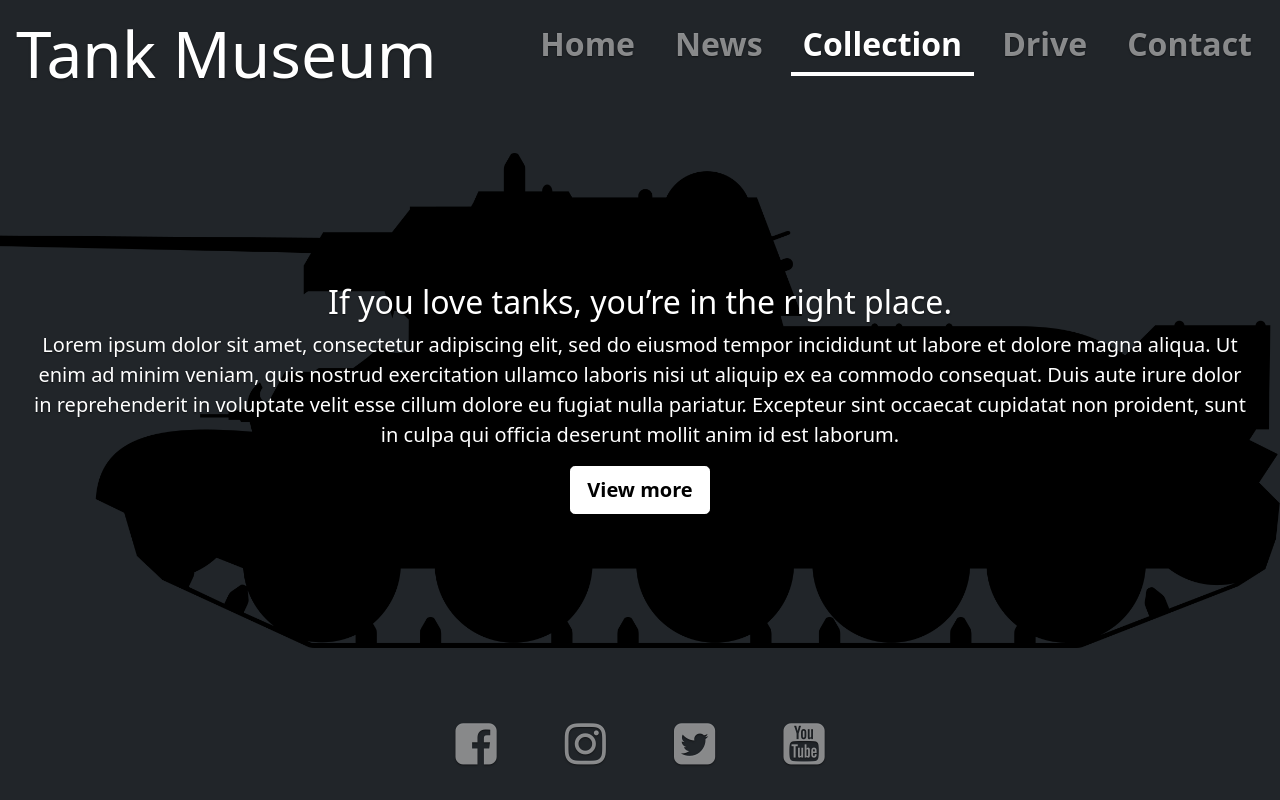
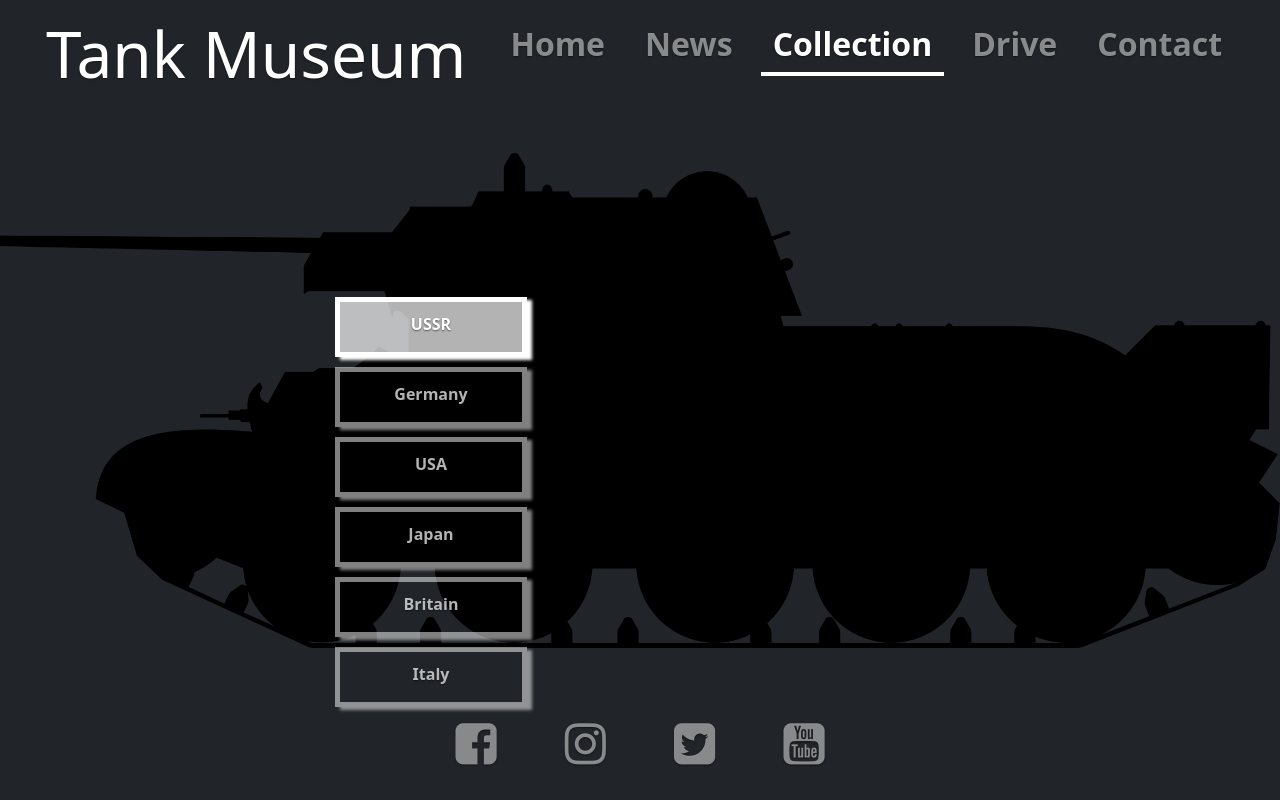
Before and after one commit to to-som-ja/TankMuseum, a PHP site: page /collection.html in a window 1280 px wide. Run offline with PHP 8.4, Linux system fonts and the light colour scheme; some libraries are stand-ins or nearby versions.

Commit message:
collection

```diff
--- /dev/null
+++ b/collection.css
@@ -0,0 +1,45 @@
+main {
+
+  max-width: 90rem;;
+}
+.tento {
+  float: left;
+
+
+}
+.nav li {
+  list-style-type: none;
+  padding: 5px;
+}
+.nav li a {
+  text-decoration: none;
+  display: block;
+  width: 12em;
+  height: 60px;
+  padding-top: 10px;
+  border: rgba(255, 255, 255, 0.5) 5px solid;
+  box-shadow: 5px 3px 3px rgba(255, 255, 255, 0.5);
+  color: rgba(255, 255, 255, 0.7);
+  font-size: 100%;
+  font-weight: 700;
+  font-style: normal;
+
+  text-align: center;
+}
+.nav li :hover {
+  background-color: rgba(255, 255, 255, 0.2);
+  border: rgba(255, 255, 255, 0.8) 5px solid;
+  box-shadow: 5px 3px 3px rgba(255, 255, 255, 0.8);
+}
+.nav li .active {
+  border: rgba(255, 255, 255, 1) 5px solid;
+  box-shadow: 5px 3px 3px rgba(255, 255, 255, 1);
+  color: rgba(255, 255, 255, 1);
+  background-color: rgba(255, 255, 255, 0.7);
+}
+.pictures{
+
+}
+.pictures img{
+  padding: 0.7rem;
+}
--- a/collection.html
+++ b/collection.html
@@ -6,47 +6,85 @@
     <link rel="icon" href="tank_icon.png" />
     <title>Tank Museum</title>
 
-    <link href="https://cdn.jsdelivr.net/npm/bootstrap@5.1.1/dist/css/bootstrap.min.css" rel="stylesheet"/>
+    <link
+      href="https://cdn.jsdelivr.net/npm/bootstrap@5.1.1/dist/css/bootstrap.min.css"
+      rel="stylesheet"
+    />
     <script src="https://cdn.jsdelivr.net/npm/bootstrap@5.1.1/dist/js/bootstrap.bundle.min.js"></script>
-    <link rel="stylesheet" href="https://cdnjs.cloudflare.com/ajax/libs/font-awesome/4.7.0/css/font-awesome.min.css">
+    <link
+      rel="stylesheet"
+      href="https://cdnjs.cloudflare.com/ajax/libs/font-awesome/4.7.0/css/font-awesome.min.css"
+    />
     <link rel="stylesheet" href="style.css" />
+    <link rel="stylesheet" href="collection.css" />
   </head>
 
-  <body class="d-flex h-100 text-center text-white bg-dark "  >
+  <body class="d-flex h-100 text-center text-white bg-dark">
     <div class="cover-container d-flex w-100 h-100 p-3 mx-auto flex-column">
-      <header class="mb-auto">
+      <header class="mb-auto cover-container mx-auto">
         <div class="toto">
           <h1 class="float-md-start mb-0">Tank Museum</h1>
           <nav class="nav nav-masthead justify-content-center float-md-end">
             <a class="nav-link" href="index.html">Home</a>
             <a class="nav-link" href="news.html">News</a>
-            <a class="nav-link active" aria-current="page" href="#">Collection</a>
+            <a class="nav-link active" aria-current="page" href="#"
+              >Collection</a
+            >
             <a class="nav-link" href="drive.html">Drive</a>
             <a class="nav-link" href="contact.html">Contact</a>
           </nav>
         </div>
       </header>
 
-      <main class="px-3">
-        <h2>If you love tanks, you’re in the right place.</h2>
-        <p class="lead">
-          Lorem ipsum dolor sit amet, consectetur adipiscing elit, sed do eiusmod tempor incididunt ut labore et dolore magna aliqua. Ut enim ad minim veniam, quis nostrud exercitation ullamco laboris nisi ut aliquip ex ea commodo consequat. Duis aute irure dolor in reprehenderit in voluptate velit esse cillum dolore eu fugiat nulla pariatur. Excepteur sint occaecat cupidatat non proident, sunt in culpa qui officia deserunt mollit anim id est laborum.
-        </p>
-        <p class="lead">
-          <a
-            href="collection.html"
-            class="btn btn-lg btn-secondary fw-bold border-white bg-white"
-            >View more</a
-          >
-        </p>
+      <main class="row align-self-center">
+
+        <nav class=" tento navbar navbar-default col-xl-2 col-lg-3 col-md-5 col-12 align-self-start">
+          <div class="container-fluid mb-auto align-self-center">
+            <ul class="nav navbar-nav ">
+              <li><a class="active" href="#">USSR</a></li>
+              <li><a href="#">Germany</a></li>
+              <li><a href="#">USA</a></li>
+              <li><a href="#">Japan</a></li>
+              <li><a href="#">Britain</a></li>
+              <li><a href="#">Italy</a></li>
+            </ul>
+          </div>
+        </nav>
+        <div class="pictures col-xl-10 col-lg-9 col-md-7 col-12 align-self-end">
+
+          <img src="https://via.placeholder.com/250" alt="">
+          <img src="https://via.placeholder.com/250" alt="">
+          <img src="https://via.placeholder.com/250" alt="">
+          <img src="https://via.placeholder.com/250" alt="">
+          <img src="https://via.placeholder.com/250" alt="">
+          <img src="https://via.placeholder.com/250" alt="">
+          <img src="https://via.placeholder.com/250" alt="">
+          <img src="https://via.placeholder.com/250" alt="">
+          <img src="https://via.placeholder.com/250" alt="">
+          <img src="https://via.placeholder.com/250" alt="">
+          <img src="https://via.placeholder.com/250" alt="">
+          <img src="https://via.placeholder.com/250" alt="">
+          <img src="https://via.placeholder.com/250" alt="">
+          <img src="https://via.placeholder.com/250" alt="">
+          <img src="https://via.placeholder.com/250" alt="">
+
+        </div>
       </main>
 
-      <footer class="mt-auto text-white ">
+      <footer class="text-white">
         <p class="footer">
-          <a target="_blank" href="https://www.facebook.com" ><i class="fa fa-facebook-square" ></i></a>
-          <a target="_blank" href="https://www.instagram.com" ><i class="fa fa-instagram" ></i></a>
-          <a target="_blank" href="https://www.twitter.com" ><i class="fa fa-twitter-square" ></i></a>
-          <a target="_blank" href="https://www.youtube.com" ><i class="fa fa-youtube-square" ></i></a>
+          <a target="_blank" href="https://www.facebook.com"
+            ><i class="fa fa-facebook-square"></i
+          ></a>
+          <a target="_blank" href="https://www.instagram.com"
+            ><i class="fa fa-instagram"></i
+          ></a>
+          <a target="_blank" href="https://www.twitter.com"
+            ><i class="fa fa-twitter-square"></i
+          ></a>
+          <a target="_blank" href="https://www.youtube.com"
+            ><i class="fa fa-youtube-square"></i
+          ></a>
         </p>
       </footer>
     </div>
--- a/contact.css
+++ b/contact.css
@@ -22,6 +22,9 @@
   height: 400px;
   width: 400px;
 }
+main{
+  max-width: 70rem;
+}
 main i.fa{
     font-size: 1.5rem;
     color: rgba(255, 255, 255, 0.5);
--- a/contact.html
+++ b/contact.html
@@ -21,7 +21,7 @@
 
   <body class="d-flex h-100 text-center text-white bg-dark">
     <div class="cover-container d-flex w-100 h-100 p-3 mx-auto flex-column">
-      <header class="mb-auto">
+      <header class="mb-auto cover-container mx-auto">
         <div class="toto">
           <h1 class="float-md-start mb-0">Tank Museum</h1>
           <nav class="nav nav-masthead justify-content-center float-md-end">
@@ -34,7 +34,7 @@
         </div>
       </header>
 
-      <main class="row w-100 d-flex">
+      <main class="row w-100 d-flex mx-auto">
         <div class="first col-lg-6 col-md-5 col-sm-12">
           <h2>Address</h2>
           <p>
--- a/drive.html
+++ b/drive.html
@@ -14,7 +14,7 @@
 
   <body class="d-flex h-100 text-center text-white bg-dark " background="tank_icon.png"  >
     <div class="cover-container d-flex w-100 h-100 p-3 mx-auto flex-column">
-      <header class="mb-auto">
+      <header class="mb-auto cover-container mx-auto">
         <div class="toto">
           <h1 class="float-md-start mb-0">Tank Museum</h1>
           <nav class="nav nav-masthead justify-content-center float-md-end">
@@ -27,7 +27,7 @@
         </div>
       </header>
 
-      <main class="px-3">
+      <main class="px-3 mx-auto">
         <h2>If you love tanks, you’re in the right place.</h2>
         <p class="lead">
           Lorem ipsum dolor sit amet, consectetur adipiscing elit, sed do eiusmod tempor incididunt ut labore et dolore magna aliqua. Ut enim ad minim veniam, quis nostrud exercitation ullamco laboris nisi ut aliquip ex ea commodo consequat. Duis aute irure dolor in reprehenderit in voluptate velit esse cillum dolore eu fugiat nulla pariatur. Excepteur sint occaecat cupidatat non proident, sunt in culpa qui officia deserunt mollit anim id est laborum.
--- a/index.html
+++ b/index.html
@@ -20,7 +20,7 @@
 
   <body class="d-flex h-100 text-center text-white bg-dark">
     <div class="cover-container d-flex w-100 h-100 p-3 mx-auto flex-column">
-      <header class="mb-auto">
+      <header class="mb-auto cover-container mx-auto">
         <div class="toto">
           <h1 class="float-md-start mb-0">Tank Museum</h1>
           <nav class="nav nav-masthead justify-content-center float-md-end">
@@ -33,7 +33,7 @@
         </div>
       </header>
 
-      <main class="px-3">
+      <main class="px-3 mx-auto">
         <h2>If you love tanks, you’re in the right place.</h2>
         <p class="lead">
           Lorem ipsum dolor sit amet, consectetur adipiscing elit, sed do
--- a/news.html
+++ b/news.html
@@ -14,7 +14,7 @@
 
   <body class="d-flex h-100 text-center text-white bg-dark "  >
     <div class="cover-container d-flex w-100 h-100 p-3 mx-auto flex-column">
-      <header class="mb-auto">
+      <header class="mb-auto cover-container mx-auto">
         <div class="toto">
           <h1 class="float-md-start mb-0">Tank Museum</h1>
           <nav class="nav nav-masthead justify-content-center float-md-end">
@@ -27,7 +27,7 @@
         </div>
       </header>
 
-      <main class="px-3">
+      <main class="px-3 mx-auto">
         <h2>If you love tanks, you’re in the right place.</h2>
         <p class="lead">
           Lorem ipsum dolor sit amet, consectetur adipiscing elit, sed do eiusmod tempor incididunt ut labore et dolore magna aliqua. Ut enim ad minim veniam, quis nostrud exercitation ullamco laboris nisi ut aliquip ex ea commodo consequat. Duis aute irure dolor in reprehenderit in voluptate velit esse cillum dolore eu fugiat nulla pariatur. Excepteur sint occaecat cupidatat non proident, sunt in culpa qui officia deserunt mollit anim id est laborum.
--- a/style.css
+++ b/style.css
@@ -21,17 +21,18 @@
   background-position-y: 50%;
   background-image: url(tank_icon.png);
 }
-.cover-container {
-  max-width: 80rem;
-
-}
 
 
-/*
- * Header
- */
-
- h1{
+header.cover-container {
+  max-width: 80rem;
+}
+footer.cover-container {
+  max-width: 80rem;
+}
+main{
+  max-width: 100rem;
+}
+h1 {
   font-size: 4rem;
   padding-right: 2rem;
 }
@@ -62,7 +63,7 @@
   font-size: 3rem;
   color: rgba(255, 255, 255, 0.5);
 }
-  footer i.fa:hover{
+footer i.fa:hover {
   color: #fff;
 }
 .footer a {
```
Lines whose indentation alone changed are shown as unchanged.
